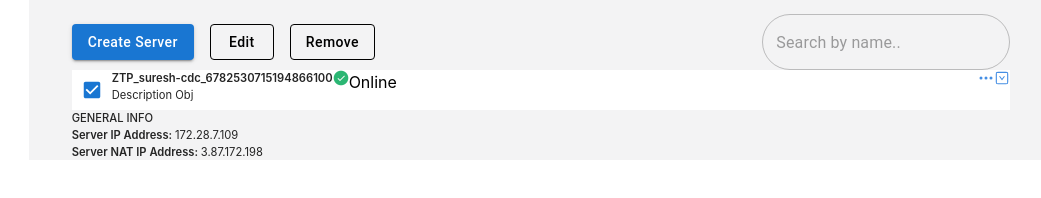
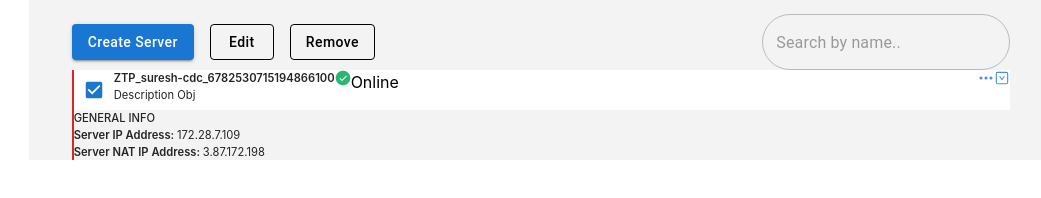
Before and after one commit to ishantsahni/the-task, a React (Create React App) app: page /#/ in a window 1280 px wide. Shown: the part 126-324 px from the top of the page, without its empty margins (99-1140 px from the left). Built offline with nearby package versions, Linux system fonts and the light colour scheme.

Commit message:
border added

```diff
--- a/src/components/TaskItem/index.js
+++ b/src/components/TaskItem/index.js
@@ -4,7 +4,7 @@ import TaskInfo from "../TaskInfo";
 
 const TaskItem = () => {
   return (
-    <div className="bg-white">
+    <div className="bg-white border-l-2 border-red-600">
       <TaskHeader />
       <TaskInfo />
     </div>
```
